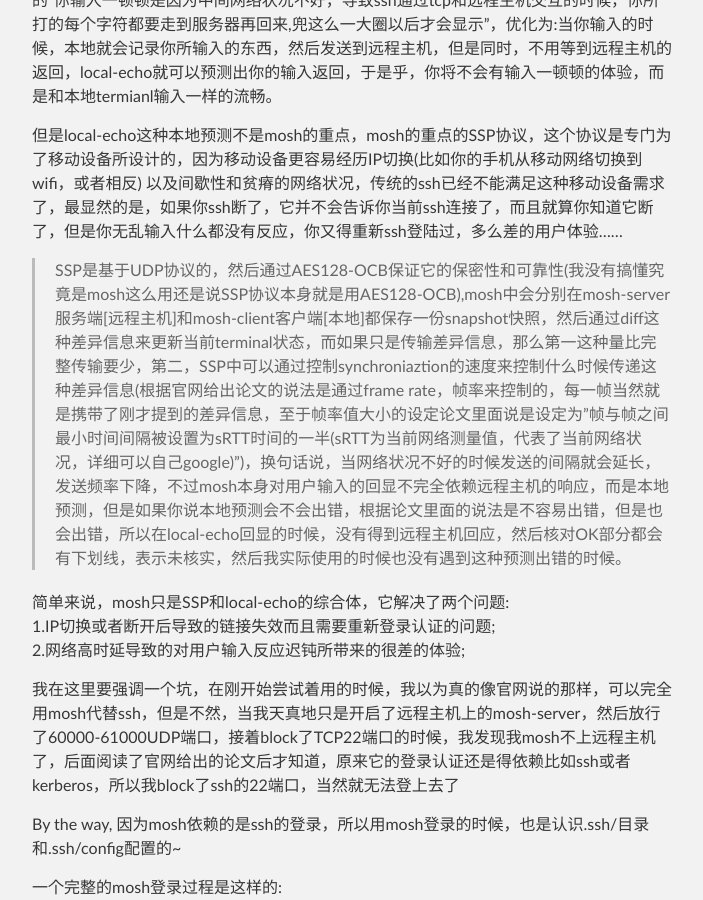
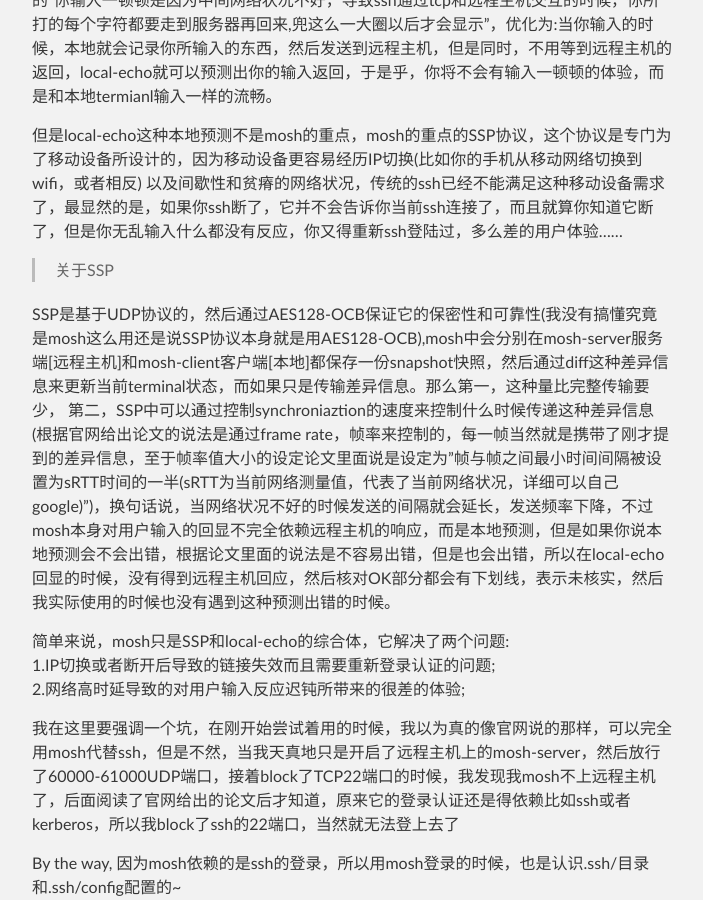
Before and after one commit to silbertmonaphia/silbertmonaphia.github.io, a Jekyll site: the page built from _posts/2017-02-17-ssh登录の周辺 && Mosh.md, in a window 1280 px wide and 900 px high, scrolled down 4096 px. Shown: the whole window, without its empty margins (288-991 px from the left). Built offline with Jekyll 4.4.1, drawn with Linux system fonts in a browser that asks for light colours.

Commit message:
Update 2017-02-17-ssh登录の周辺 && Mosh.md

```diff
--- a/_posts/2017-02-17-ssh登录の周辺 && Mosh.md
+++ b/_posts/2017-02-17-ssh登录の周辺 && Mosh.md
@@ -164,7 +164,10 @@
 
 但是local-echo这种本地预测不是mosh的重点，mosh的重点的SSP协议，这个协议是专门为了移动设备所设计的，因为移动设备更容易经历IP切换(比如你的手机从移动网络切换到wifi，或者相反) 以及间歇性和贫瘠的网络状况，传统的ssh已经不能满足这种移动设备需求了，最显然的是，如果你ssh断了，它并不会告诉你当前ssh连接了，而且就算你知道它断了，但是你无乱输入什么都没有反应，你又得重新ssh登陆过，多么差的用户体验......
 
-> SSP是基于UDP协议的，然后通过AES128-OCB保证它的保密性和可靠性(我没有搞懂究竟是mosh这么用还是说SSP协议本身就是用AES128-OCB),mosh中会分别在mosh-server服务端[远程主机]和mosh-client客户端[本地]都保存一份snapshot快照，然后通过diff这种差异信息来更新当前terminal状态，而如果只是传输差异信息，那么第一这种量比完整传输要少，第二，SSP中可以通过控制synchroniaztion的速度来控制什么时候传递这种差异信息(根据官网给出论文的说法是通过frame rate，帧率来控制的，每一帧当然就是携带了刚才提到的差异信息，至于帧率值大小的设定论文里面说是设定为"帧与帧之间最小时间间隔被设置为sRTT时间的一半(sRTT为当前网络测量值，代表了当前网络状况，详细可以自己google)")，换句话说，当网络状况不好的时候发送的间隔就会延长，发送频率下降，不过mosh本身对用户输入的回显不完全依赖远程主机的响应，而是本地预测，但是如果你说本地预测会不会出错，根据论文里面的说法是不容易出错，但是也会出错，所以在local-echo回显的时候，没有得到远程主机回应，然后核对OK部分都会有下划线，表示未核实，然后我实际使用的时候也没有遇到这种预测出错的时候。
+>关于SSP
+
+SSP是基于UDP协议的，然后通过AES128-OCB保证它的保密性和可靠性(我没有搞懂究竟是mosh这么用还是说SSP协议本身就是用AES128-OCB),mosh中会分别在mosh-server服务端[远程主机]和mosh-client客户端[本地]都保存一份snapshot快照，然后通过diff这种差异信息来更新当前terminal状态，而如果只是传输差异信息。那么第一，这种量比完整传输要少，
+第二，SSP中可以通过控制synchroniaztion的速度来控制什么时候传递这种差异信息(根据官网给出论文的说法是通过frame rate，帧率来控制的，每一帧当然就是携带了刚才提到的差异信息，至于帧率值大小的设定论文里面说是设定为"帧与帧之间最小时间间隔被设置为sRTT时间的一半(sRTT为当前网络测量值，代表了当前网络状况，详细可以自己google)")，换句话说，当网络状况不好的时候发送的间隔就会延长，发送频率下降，不过mosh本身对用户输入的回显不完全依赖远程主机的响应，而是本地预测，但是如果你说本地预测会不会出错，根据论文里面的说法是不容易出错，但是也会出错，所以在local-echo回显的时候，没有得到远程主机回应，然后核对OK部分都会有下划线，表示未核实，然后我实际使用的时候也没有遇到这种预测出错的时候。
 
 简单来说，mosh只是SSP和local-echo的综合体，它解决了两个问题:
 1.IP切换或者断开后导致的链接失效而且需要重新登录认证的问题;
```
